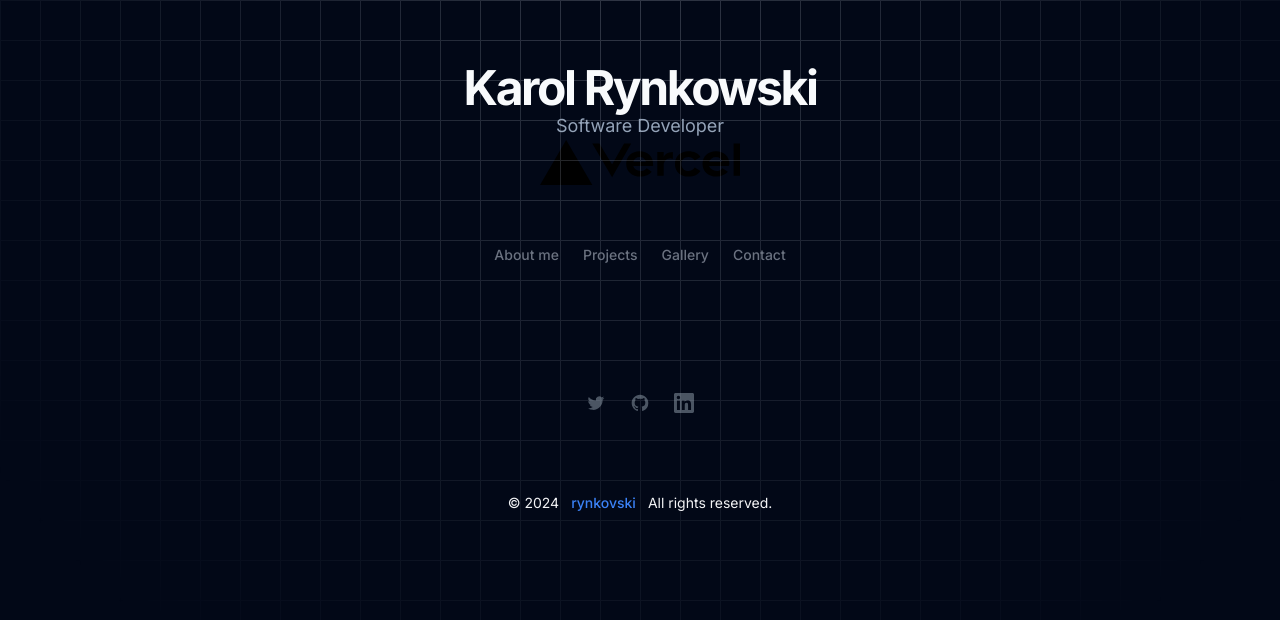
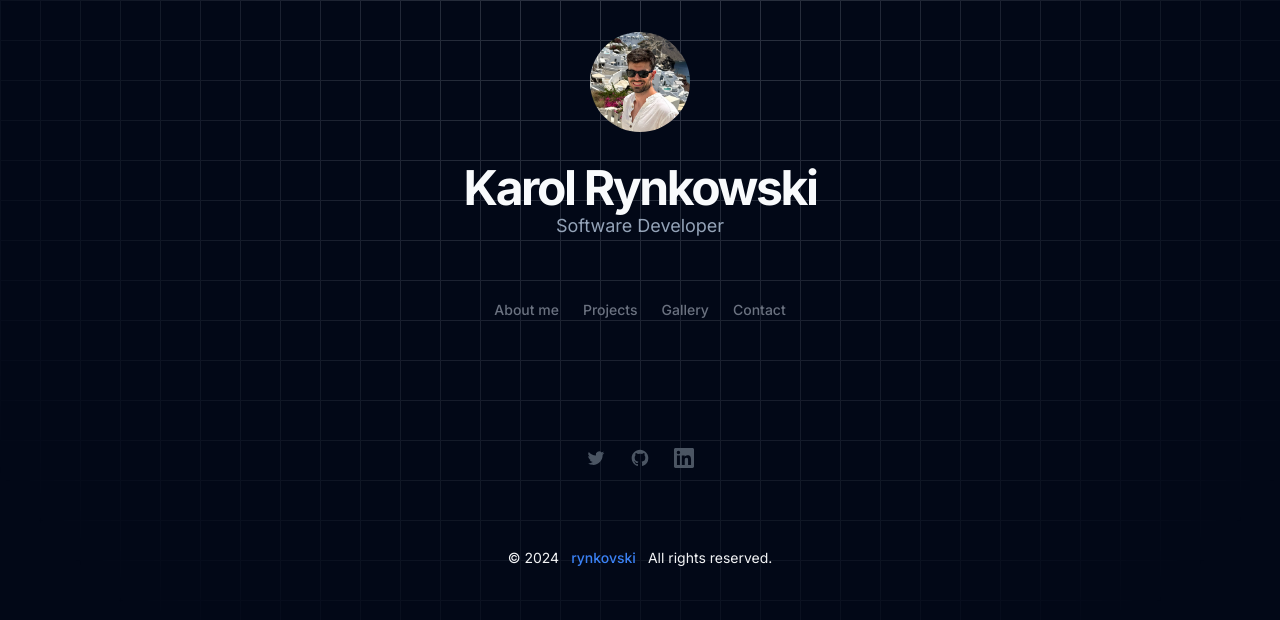
Before and after one commit to rynkovski/portfolio_v2, a Next.js app: page /contact in a window 1280 px wide. Shown: the top 620 px of the page. Built offline with nearby package versions, Linux system fonts and the light colour scheme.

Commit message:
feat: add photo

```diff
--- a/src/app/(sections)/layout.tsx
+++ b/src/app/(sections)/layout.tsx
@@ -7,18 +7,20 @@ import Image from "next/image";
 function Layout({ children }: { children: React.ReactNode }) {
   return (
     <div className="min-h-screen max-w-5xl mx-auto">
-      <header className="p-8 flex items-center justify-center flex-col text-center">
-        <h1 className="text-5xl font-bold pt-8 tracking-tighter z-10">
-          Karol Rynkowski
-        </h1>
-        <p className="text-lg text-muted-foreground">Software Developer</p>
+      <header className="p-8 flex gap-2 items-center justify-center text-center flex-col">
         <Image
-          src="/vercel.svg"
-          alt="photo"
-          width={200}
-          height={200}
-          priority
+          src="/images/photo.jpg"
+          alt="profile photo"
+          width={100}
+          height={100}
+          className="z-10 rounded-full"
         />
+        <div className="flex items-center justify-center flex-col">
+          <h1 className="text-5xl font-bold pt-6 tracking-tighter z-10">
+            Karol Rynkowski
+          </h1>
+          <p className="text-lg text-muted-foreground">Software Developer</p>
+        </div>
       </header>
       <ButtonShapeTabs />
       <main>{children}</main>
--- a/src/app/layout.tsx
+++ b/src/app/layout.tsx
@@ -40,8 +40,9 @@ export default function RootLayout({
             height={40}
             x={0}
             y={0}
+            z={-1}
             className={cn(
-              "[mask-image:radial-gradient(800px_circle_at_top,white,transparent)]"
+              "[mask-image:radial-gradient(800px_circle_at_top,white,transparent)] -z-10"
             )}
           />
         </ThemeProvider>
```
Also changed, not shown: public/images/photo.jpg (added), public/photo.jpg (deleted).
